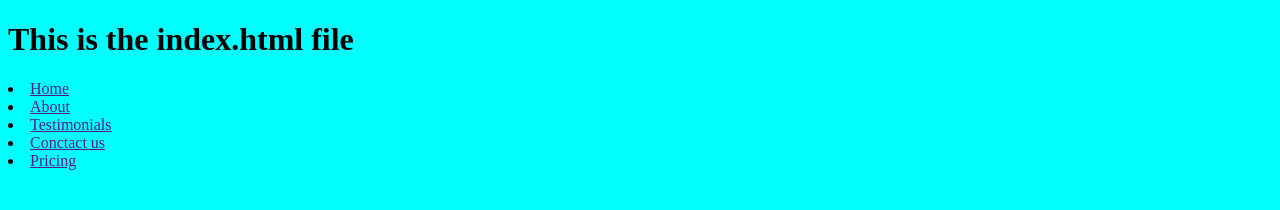
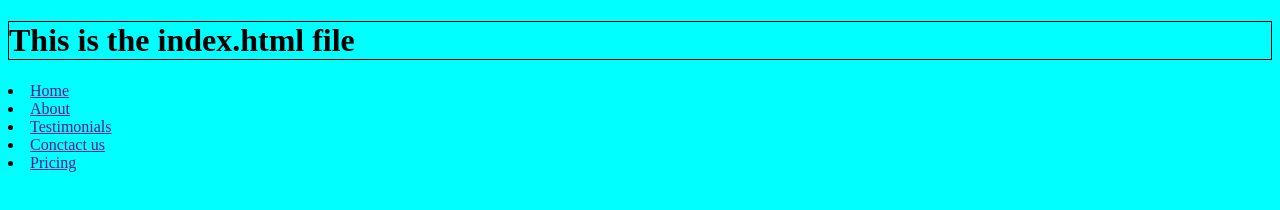
Before and after one commit to Ankit-Prometterur/practice_git_concepts, a plain HTML site: page index.html in a window 1280 px wide. Drawn offline with Linux system fonts and the light colour scheme.

Commit message:
Added border in h1 text

```diff
--- a/styles.css
+++ b/styles.css
@@ -1,3 +1,7 @@
 body{
     background-color: aqua;
 }
+
+h1{
+    border: 1px solid;
+}
```
